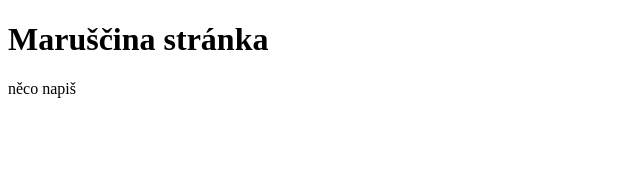
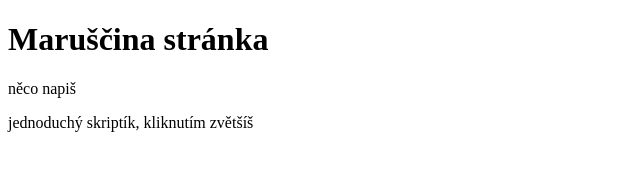
Before and after one commit to kortusova/kortusova.github.io, a plain HTML site: page index.html in a window 1280 px wide. Shown: the whole page, without its empty margins (0-640 px from the left). Drawn offline with Linux system fonts and the light colour scheme.

Commit message:
Update index.html

```diff
--- a/index.html
+++ b/index.html
@@ -3,5 +3,6 @@
   <body>
     <h1>Maruščina stránka</h1>
     <p>něco napiš</p>
+    <a onclick="this.style.font-size=this.style.font-size+1" >jednoduchý skriptík, kliknutím zvětšíš</a>
   </body>
 </html>
```
